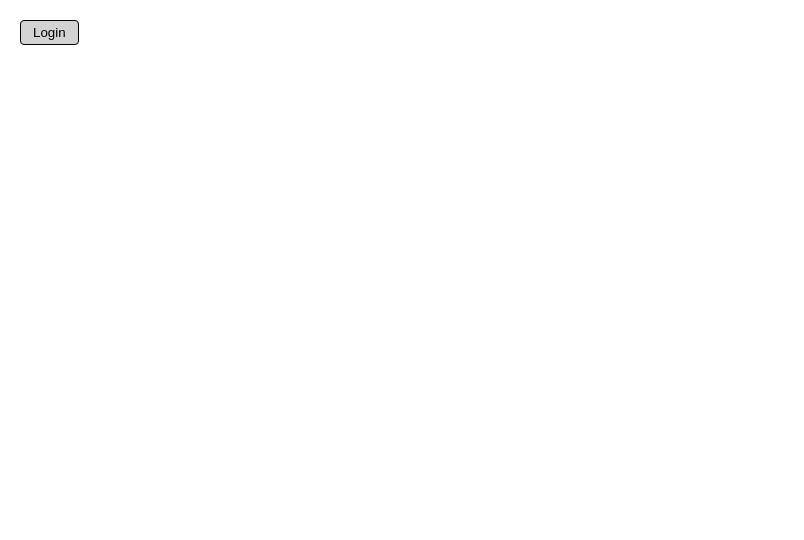
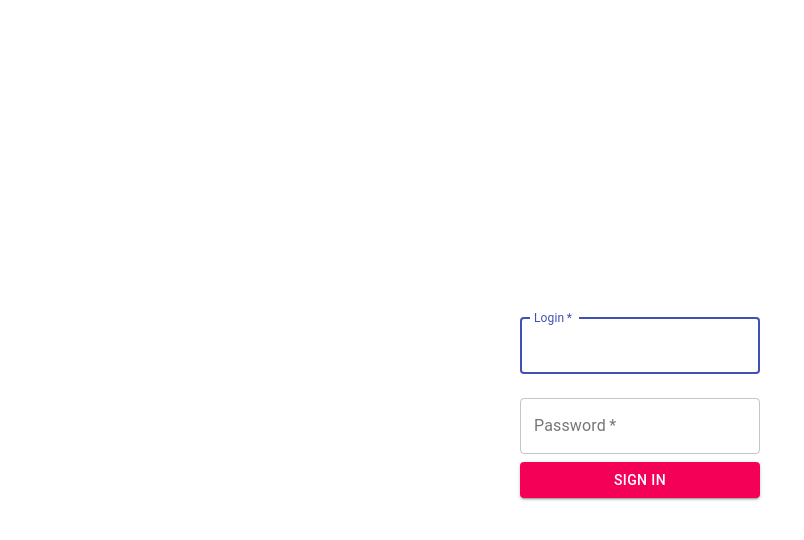
Before and after one commit to nikita-tomilov/Katolk, a React (Create React App) app in the folder katolk-web-v2/: page / in a window 1280 px wide. Shown: the top 540 px of the page, without its empty margins (0-804 px from the left). Built offline with nearby package versions, Linux system fonts and the light colour scheme.

Commit message:
login page update

```diff
--- a/katolk-web-v2/package.json
+++ b/katolk-web-v2/package.json
@@ -13,7 +13,9 @@
     "react": "^16.13.1",
     "react-dom": "^16.13.1",
     "react-scripts": "3.4.1",
-    "typescript": "^3.7.5"
+    "typescript": "^3.7.5",
+    "@material-ui/core": "^4.9.9",
+    "@material-ui/lab": "^4.0.0-alpha.53"
   },
   "scripts": {
     "start": "react-scripts start",
--- a/katolk-web-v2/src/components/LoginPage.css
+++ b/katolk-web-v2/src/components/LoginPage.css
@@ -1,12 +1,8 @@
-.loginPageWrapper {
-    flex: 1;
-    display: flex;
-    flex-direction: column;
-    justify-content: center;
-    align-content: center;
+.SignInForm {
+    flex-basis: 30vh;
+}
+
+.error {
+    color: red;
     padding: 20px;
 }
-
-.btnContainer {
-    max-width: 50px;
-}
--- a/katolk-web-v2/src/components/LoginPage.tsx
+++ b/katolk-web-v2/src/components/LoginPage.tsx
@@ -1,6 +1,6 @@
-import React, {useCallback} from "react";
-import {DefaultButton} from "./basic/Buttons";
+import React, {useCallback, useState} from "react";
 import './LoginPage.css';
+import {Button, TextField} from "@material-ui/core";
 
 export type LoginPageProps = {
     setToken: (token: string) => void;
@@ -8,16 +8,72 @@ export type LoginPageProps = {
 
 export const LoginPage = (props: LoginPageProps): JSX.Element => {
     const { setToken } = props;
+    const [name, setName] = useState("");
+    const [password, setPassword] = useState("");
+    const [authFailMessage, setAuthFailMessage] = useState<string | null>(null);
+    const onNameChange = useCallback((event) => {
+        if (event.currentTarget && event.currentTarget.value)
+            setName(event.currentTarget.value);
+    }, []);
 
-    const clickHandler = useCallback(() => {
-        setToken('true');
-    }, [setToken]);
+    const onPasswordChange = useCallback((event) => {
+        if (event.currentTarget && event.currentTarget.value)
+            setPassword(event.currentTarget.value);
+    }, []);
+
+    const onSignIn = useCallback(() => {
+        setAuthFailMessage('FAILED');
+    }, [name, password, setToken]);
+
+    const onKeyPress = useCallback(
+        (e: React.KeyboardEvent) => {
+            if (e.which === 13) {
+                onSignIn();
+            }
+        },
+        [onSignIn]
+    );
 
     return (
-        <div className="loginPageWrapper">
-            <div className="btnContainer">
-                <DefaultButton onClick={clickHandler} title={'Login'} />
+        <div className="SignInForm">
+                <TextField
+                    variant="outlined"
+                    margin="normal"
+                    required
+                    fullWidth
+                    id="login"
+                    label="Login"
+                    name="login"
+                    autoComplete="login"
+                    autoFocus
+                    value={name}
+                    onChange={onNameChange}
+                    onKeyPress={onKeyPress}
+                />
+                <TextField
+                    variant="outlined"
+                    margin="normal"
+                    required
+                    fullWidth
+                    name="password"
+                    label="Password"
+                    type="password"
+                    id="password"
+                    autoComplete="current-password"
+                    value={password}
+                    onChange={onPasswordChange}
+                    onKeyDown={onKeyPress}
+                />
+                {authFailMessage && <div className="error">{authFailMessage}</div>}
+                <Button
+                    type="submit"
+                    fullWidth
+                    variant="contained"
+                    color="secondary"
+                    onClick={onSignIn}
+                >
+                    Sign In
+                </Button>
             </div>
-        </div>
     )
 }
--- a/katolk-web-v2/src/components/basic/Buttons.css
+++ /dev/null
@@ -1,12 +0,0 @@
-.btnWrapper {
-    border-radius: 4px;
-    height: 25px;
-    border: 1px solid black;
-    background: lightgray;
-    flex: 1;
-    padding: 4px 12px;
-}
-
-.btnWrapper:hover {
-    transform: scale(1.05, 1.05);
-}
--- a/katolk-web-v2/src/components/basic/Buttons.tsx
+++ /dev/null
@@ -1,8 +0,0 @@
-import React from "react";
-import './Buttons.css';
-
-export type DefaultButtonProps = React.HTMLAttributes<HTMLButtonElement>;
-
-export const DefaultButton = (props: DefaultButtonProps): JSX.Element => {
-    return <button {...props} className="btnWrapper" >{props.title}</button>;
-}
--- a/katolk-web-v2/src/index.css
+++ b/katolk-web-v2/src/index.css
@@ -11,3 +11,13 @@ code {
   font-family: source-code-pro, Menlo, Monaco, Consolas, 'Courier New',
     monospace;
 }
+
+#root, body, html {
+  height: 100%;
+  width: 100%;
+
+  display: flex;
+  flex-direction: row;
+  align-items: center;
+  justify-content: center;
+}
```
Also changed, not shown: 1 other file (tests, documents, lock files or other folders).
